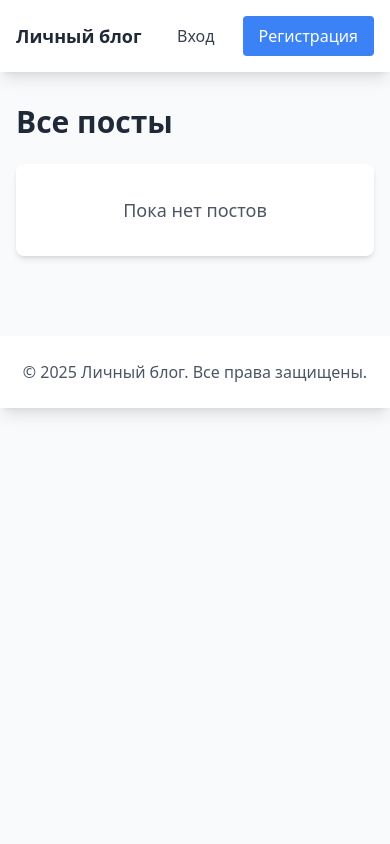
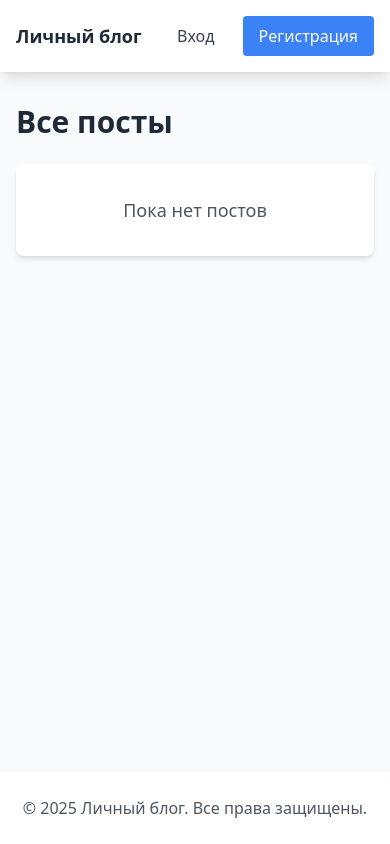
Before and after one commit to dvvinfo/blog-php, a PHP site: page / in a window 390 px wide. Run offline with PHP 8.4, Linux system fonts and the light colour scheme; data that the repository does not hold is empty; some libraries are stand-ins or nearby versions.

Commit message:
style(layout): Improve page layout and footer positioning
- Update body class to use flexbox for full-height layout
- Add `mt-auto` to footer for sticky bottom positioning
- Adjust navigation bar items alignment
- Ensure main content area grows to fill available space
- Maintain consistent styling and responsive design principles

```diff
--- a/views/layouts/footer.php
+++ b/views/layouts/footer.php
@@ -1,5 +1,5 @@
     </main>
-    <footer class="bg-white shadow-lg mt-12">
+    <footer class="bg-white shadow-lg mt-auto">
         <div class="max-w-6xl mx-auto px-4 py-6">
             <div class="text-center text-gray-600">
                 <p>&copy; <?= date('Y') ?> Личный блог. Все права защищены.</p>
--- a/views/layouts/header.php
+++ b/views/layouts/header.php
@@ -13,11 +13,11 @@ $userLogin = Session::get('user_login');
     <script src="https://cdn.tailwindcss.com"></script>
     <link rel="stylesheet" href="/css/styles.css">
 </head>
-<body class="bg-gray-50">
+<body class="bg-gray-50 flex flex-col min-h-screen">
     <nav class="bg-white shadow-lg">
         <div class="max-w-6xl mx-auto px-4">
             <div class="flex justify-between items-center py-4">
-                <div class="flex space-x-7">
+                <div class="flex space-x-7 items-center">
                     <div>
                         <a href="/" class="flex items-center">
                             <span class="font-semibold text-gray-800 text-lg">Личный блог</span>
@@ -42,4 +42,4 @@ $userLogin = Session::get('user_login');
             </div>
         </div>
     </nav>
-    <main class="max-w-6xl mx-auto px-4 py-8">
+    <main class="flex-grow max-w-6xl mx-auto px-4 py-8 w-full">
```
Also changed, not shown: QUICK_START.md (+13 -0 lines).
